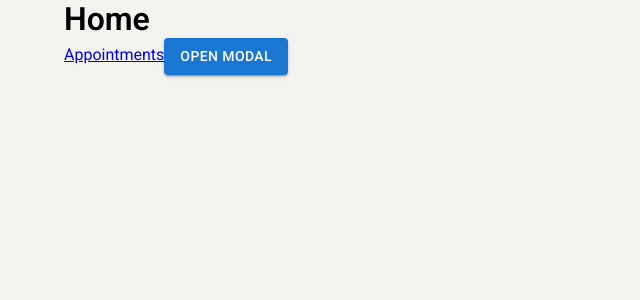
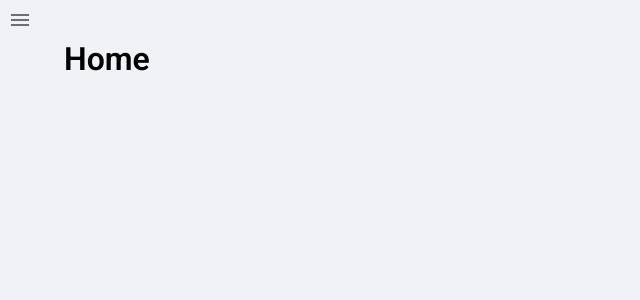
Before and after one commit to RafaelBarbosa09/appointments-admin, a React (Create React App) app: page / in a window 1280 px wide. Shown: the top 300 px of the page, without its empty margins (0-640 px from the left). Built offline with nearby package versions, Linux system fonts and the light colour scheme.

Commit message:
feat: cria componente de menu lateral

```diff
--- a/src/components/pages/Appointments.tsx
+++ b/src/components/pages/Appointments.tsx
@@ -1,10 +1,13 @@
-import { Link } from "react-router-dom";
+import { Container } from "@mui/material";
+import MenuToggle from "../shared/MenuToggle";
 
 export const Appointments = () => {
   return (
     <>
-      <h1>Appointments</h1>
-      <Link to="/">Home</Link>
+      <MenuToggle />
+      <Container>
+        <h1>Appointments</h1>
+      </Container>
     </>
   );
 }
--- a/src/components/pages/Home.tsx
+++ /dev/null
@@ -1,24 +0,0 @@
-import { useState } from "react";
-import { Link } from "react-router-dom";
-import { Button, Container } from "@mui/material";
-import Modal from "../shared/Modal";
-
-const Home = () => {
-  const [open, setOpen] = useState<boolean>(false);
-
-  return (
-    <>
-      <Container>
-        <h1>Home</h1>
-        <Link to="/appointments">Appointments</Link>
-        <Button variant="contained" onClick={() => setOpen(true)}>open modal</Button>
-        <Modal open={open} setOpen={setOpen}>
-          <h1>Modal</h1>
-          <p>Modal content</p>
-        </Modal>
-      </Container>
-    </>
-  );
-};
-
-export default Home;
--- /dev/null
+++ b/src/components/pages/Home/index.tsx
@@ -0,0 +1,16 @@
+import { Container } from "@mui/material";
+import MenuToggle from "../../shared/MenuToggle";
+
+const Home = () => {
+
+  return (
+    <>
+      <MenuToggle />
+      <Container>
+        <h1>Home</h1>
+      </Container>
+    </>
+  );
+};
+
+export default Home;
--- /dev/null
+++ b/src/components/shared/MenuToggle/index.tsx
@@ -0,0 +1,28 @@
+
+import MenuIcon from '@mui/icons-material/Menu';
+import CustomDrawer from "../ResponsiveMenu";
+import { useState } from "react";
+import { IconButton } from './styles';
+
+const MenuToggle = () => {
+  const [sidebarOpen, setSidebarOpen] = useState(false);
+
+  const toggleSidebar = () => {
+    setSidebarOpen(!sidebarOpen);
+  };
+
+  const closeSidebar = () => {
+    setSidebarOpen(false);
+  };
+
+  return (
+    <>
+      <IconButton onClick={toggleSidebar}>
+        <MenuIcon />
+      </IconButton>
+      <CustomDrawer open={sidebarOpen} onClose={closeSidebar} />
+    </>
+  );
+}
+
+export default MenuToggle;
--- /dev/null
+++ b/src/components/shared/MenuToggle/styles.ts
@@ -0,0 +1,13 @@
+import { IconButton as MaterialIconButton } from "@mui/material";
+import { styled } from "styled-components";
+
+export const IconButton = styled(MaterialIconButton)`
+  background: #333;
+  color: #fff;
+  border-radius: 50%;
+  margin: 1rem;
+
+  &:hover {
+    background: #444;
+  }
+`;
--- /dev/null
+++ b/src/components/shared/ResponsiveMenu/index.tsx
@@ -0,0 +1,29 @@
+
+import { Link } from 'react-router-dom';
+import { Close } from '@mui/icons-material';
+import { CloseBtn, Drawer, List, ListItem } from './styles';
+
+interface CustomDrawerProps {
+  open: boolean;
+  onClose: () => void;
+}
+
+function CustomDrawer({ open, onClose }: CustomDrawerProps) {
+  return (
+    <Drawer anchor="left" open={open} onClose={onClose}>
+      <CloseBtn onClick={onClose}>
+        <Close />
+      </CloseBtn>
+      <List>
+        <ListItem>
+          <Link to="/">Home</Link>
+        </ListItem>
+        <ListItem>
+          <Link to="/appointments">Agendamentos</Link>
+        </ListItem>
+      </List>
+    </Drawer>
+  );
+}
+
+export default CustomDrawer;
--- /dev/null
+++ b/src/components/shared/ResponsiveMenu/styles.ts
@@ -0,0 +1,38 @@
+import styled from 'styled-components';
+import MaterialDrawer from '@mui/material/Drawer';
+import MaterialList from '@mui/material/List';
+import MaterialListItem from '@mui/material/ListItem';
+import { IconButton } from '@mui/material';
+
+export const Drawer = styled(MaterialDrawer)`
+  & .MuiDrawer-paper {
+    width: 250px;
+    background-color: #222;
+    color: white;
+  }
+`;
+
+export const List = styled(MaterialList)`
+  padding: 1rem 0.5rem;
+`;
+
+export const ListItem = styled(MaterialListItem)`
+  padding: 1rem;
+  border-radius: 0.5rem;
+
+  &:first-child {
+    margin-top: 2rem;
+  }
+
+  &:hover {
+    background-color: #333;
+  }
+`;
+
+export const CloseBtn = styled(IconButton)`
+  color: var(--white);
+  position: absolute;
+  top: 0;
+  right: 0;
+  z-index: 1;
+`;
--- a/src/styles/global.ts
+++ b/src/styles/global.ts
@@ -8,6 +8,7 @@ export const GlobalStyles = createGlobalStyle`
     --text-input: #fefefe;
     --text: #0d0c22;
     --shape: #ffffff;
+    --background: #f0f2f5;
     --red: #e52e4d;
     --green: #33cc95;
   }
@@ -30,7 +31,7 @@ export const GlobalStyles = createGlobalStyle`
   }
 
   body {
-    background: #F4F3EF;
+    background: var(--background);
     -webkit-font-smoothing: antialiased;
   }
 
@@ -43,6 +44,11 @@ export const GlobalStyles = createGlobalStyle`
     font-weight: 600;
   }
 
+  a {
+    text-decoration: none;
+    color: var(--white);
+  }
+
   button, input[type="checkbox"] {
     cursor: pointer;
   }
```
